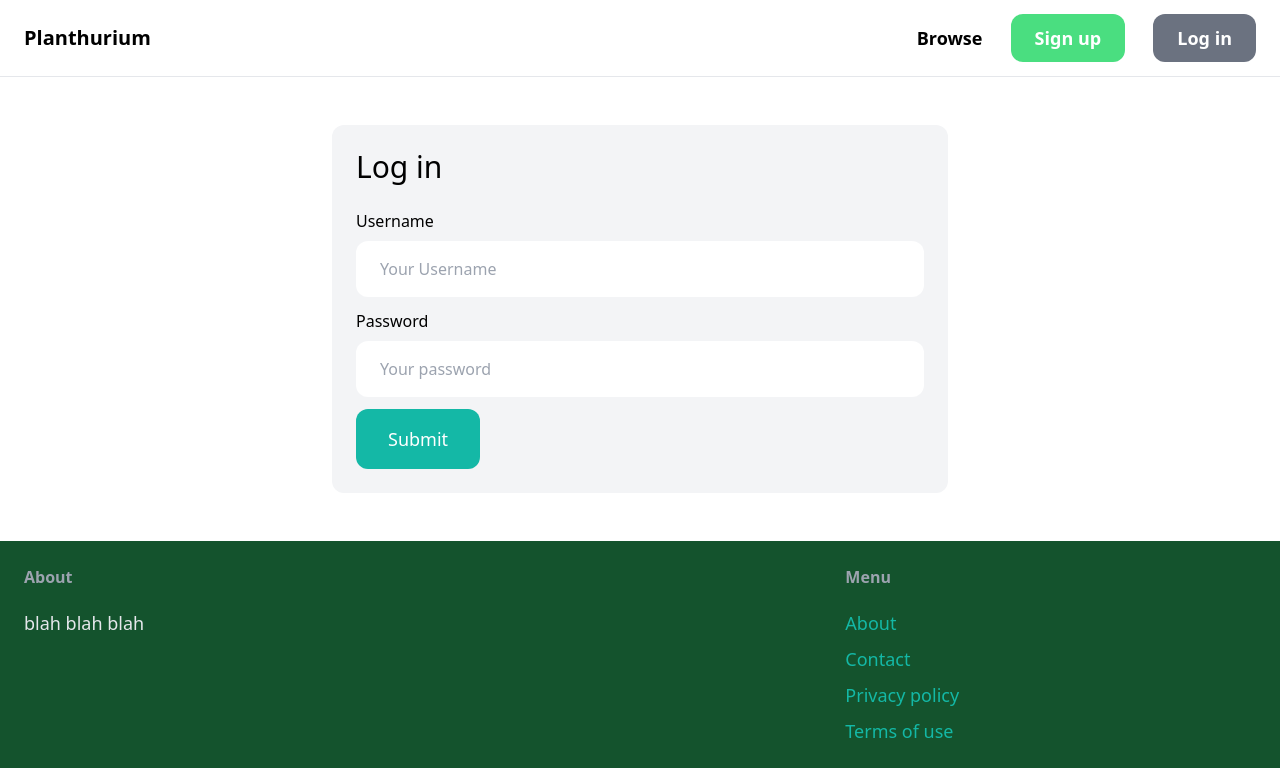
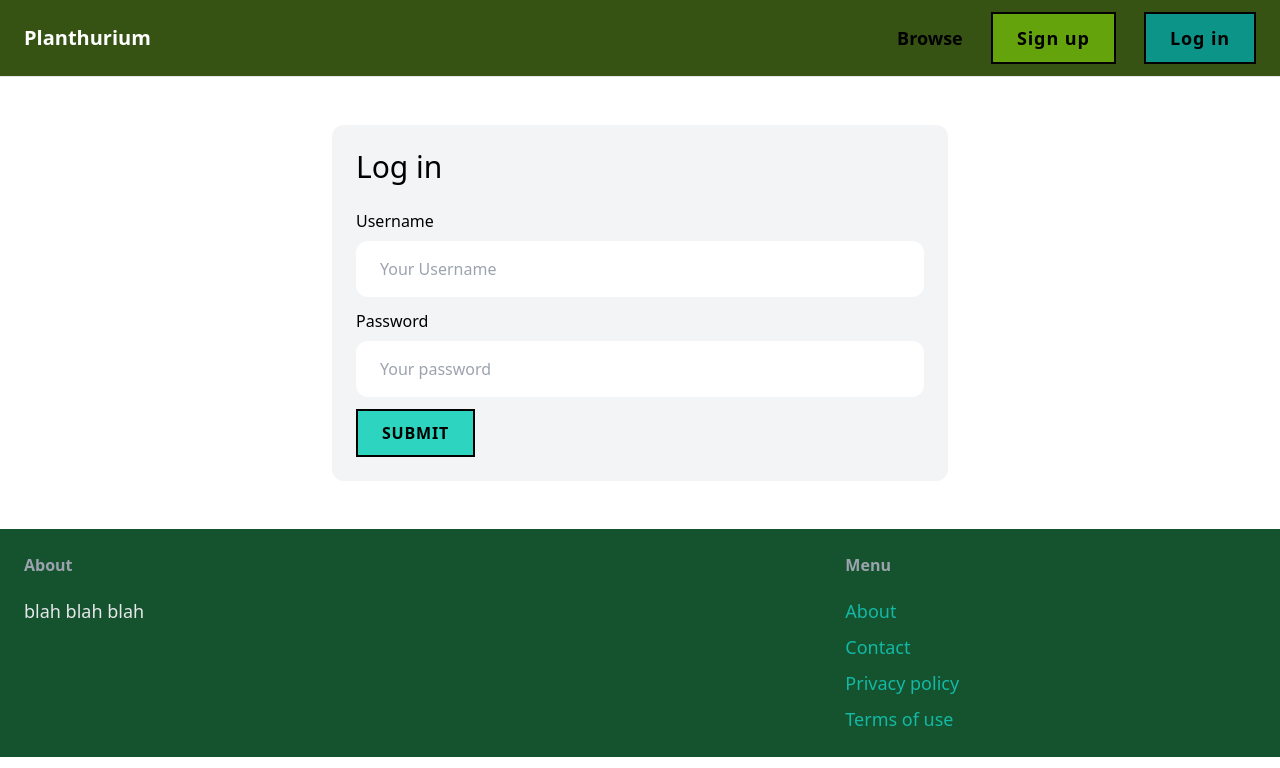
Before and after one commit to lizzzshan/Planthurium, a Django app: page /login/ in a window 1280 px wide. Shown: the top 768 px of the page. Run offline with Django 4.2, Linux system fonts and the light colour scheme; some libraries are stand-ins or nearby versions.

Commit message:
Update button css

```diff
--- a/myplanttracker/conversation/templates/conversation/new.html
+++ b/myplanttracker/conversation/templates/conversation/new.html
@@ -11,6 +11,6 @@
     <div class="space-y-4">
         {{ form.as_p }}
     </div>
-    <button class="py-4 px-8 text-lg bg-teal-500 hover:bg-teal-700 rounded-xl text-white">Submit</button>
+    <button class="px-6 h-12 uppercase font-semibold tracking-wider border-2 border-black bg-teal-400 text-black" type="submit">Submit</button>
 </form>
 {% endblock %}
--- a/myplanttracker/core/templates/core/base.html
+++ b/myplanttracker/core/templates/core/base.html
@@ -12,20 +12,25 @@
     </head>
 
     <body>
-        <nav class="py-6 px-6 flex justify-between items-center border-b border-gray-200">
-            <a href="/" class="text-xl font-semibold">Planthurium</a>
+        <nav class="py-6 px-6 flex justify-between items-center border-b border-gray-200 bg-lime-900">
+            <!-- TODO: change this logo -->
+            <a href="/" class="text-xl font-semibold text-white">Planthurium</a>
+
+            {% if request.user.is_authenticated %}
+            <p class="uppercase text-emerald-100 ml-3">Welcome {{request.user.username}}! </p>
+            {% endif %}
 
             <div class="space-x-6">
-                <a href="{% url 'item:items' %}" class="text-lg font-semibold hover:text-gray-500">Browse</a>
+                <a href="{% url 'item:items' %}" class="text-lg font-semibold hover:text-white">Browse</a>
 
                 {% if request.user.is_authenticated %}
-                <a href="{% url 'item:new' %}" class="text-lg font-semibold hover:text-gray-500">New item</a>
-                <a href="#" class="px-6 py-3 text-lg font-semibold bg-green-400 text-white rounded-xl hover:bg-green-600">Inbox</a>
-                <a href="{% url 'dashboard:index' %}" class="px-6 py-3 text-lg font-semibold bg-gray-500 text-white rounded-xl hover:bg-gray-700">Dashboard</a>
-                <a href="{% url 'core:logout' %}" class="px-6 py-3 text-lg font-semibold bg-gray-500 text-white rounded-xl hover:bg-gray-700">Log out</a>
+                <a href="{% url 'item:new' %}" class="text-lg font-semibold hover:text-white">New item</a>
+                <a href="#" class="px-6 py-3 text-lg font-semibold tracking-wider border-2 border-black bg-lime-200 text-black  hover:bg-lime-400">Inbox</a>
+                <a href="{% url 'dashboard:index' %}" class="px-6 py-3 text-lg font-semibold tracking-wider border-2 border-black bg-lime-600 text-black  hover:bg-lime-800">Dashboard</a>
+                <a href="{% url 'core:logout' %}" class="px-6 py-3 text-lg font-semibold tracking-wider border-2 border-black bg-teal-600 text-black hover:bg-teal-700">Log out</a>
                 {% else %}
-                <a href="{% url 'core:signup' %}" class="px-6 py-3 text-lg font-semibold bg-green-400 text-white rounded-xl hover:bg-green-600">Sign up</a>
-                <a href="{% url 'core:login' %}" class="px-6 py-3 text-lg font-semibold bg-gray-500 text-white rounded-xl hover:bg-gray-700">Log in</a>
+                <a href="{% url 'core:signup' %}" class="px-6 py-3 text-lg font-semibold tracking-wider border-2 border-black bg-lime-600 text-black  hover:bg-lime-800">Sign up</a>
+                <a href="{% url 'core:login' %}" class="px-6 py-3 text-lg font-semibold tracking-wider border-2 border-black bg-teal-600 text-black hover:bg-teal-700">Log in</a>
                 {% endif %}
             </div>
         </nav>
--- a/myplanttracker/core/templates/core/login.html
+++ b/myplanttracker/core/templates/core/login.html
@@ -31,7 +31,7 @@
                     {% endfor %}
                 </div>
             {% endif %}
-            <button class="py-4 px-8 text-lg bg-teal-500 hover:bg-teal-700 rounded-xl text-white">Submit</button>
+            <button class="px-6 h-12 uppercase font-semibold tracking-wider border-2 border-black bg-teal-400 text-black" type="submit">Submit</button>
         </form>
     </div>
 {% endblock %}
--- a/myplanttracker/core/templates/core/signup.html
+++ b/myplanttracker/core/templates/core/signup.html
@@ -39,7 +39,7 @@
                     {% endfor %}
                 </div>
             {% endif %}
-            <button class="py-4 px-8 text-lg bg-teal-500 hover:bg-teal-700 rounded-xl text-white">Submit</button>
+            <button class="px-6 h-12 uppercase font-semibold tracking-wider border-2 border-black bg-teal-400 text-black" type="submit">Submit</button>
         </form>
     </div>
 {% endblock %}
--- a/myplanttracker/item/templates/item/form.html
+++ b/myplanttracker/item/templates/item/form.html
@@ -10,6 +10,6 @@
     <div class="space-y-4">
         {{ form.as_p }}
     </div>
-    <button class="py-4 px-8 text-lg bg-teal-500 hover:bg-teal-700 rounded-xl text-white">Submit</button>
+    <button class="px-6 h-12 uppercase font-semibold tracking-wider border-2 border-black bg-teal-400 text-black" type="submit">Submit</button>
 </form>
 {% endblock %}
--- a/myplanttracker/item/templates/item/items.html
+++ b/myplanttracker/item/templates/item/items.html
@@ -10,7 +10,7 @@
             <form method="GET" action="{% url 'item:items' %}">
                 <input name="query" class="w-full py-4 px-6 border rounded-xl" type="text" value="{{ query }}" placeholder="Find seedlings or pollen...">
 
-                <button class="mt-2 py-4 px-8 text-lg bg-teal-500 text-white rounded-xl">Search</button>
+                <button class="px-6 h-12 uppercase font-semibold tracking-wider border-2 border-black bg-teal-400 text-black" type="submit">Search</button>
             </form>
 
             <hr class="my-6">
```
Also changed, not shown: myplanttracker/db.sqlite3, myplanttracker/media/item_images/anthurium.jpg (added), myplanttracker/media/item_images/anthurium_1NYGTEq.jpg (added).
